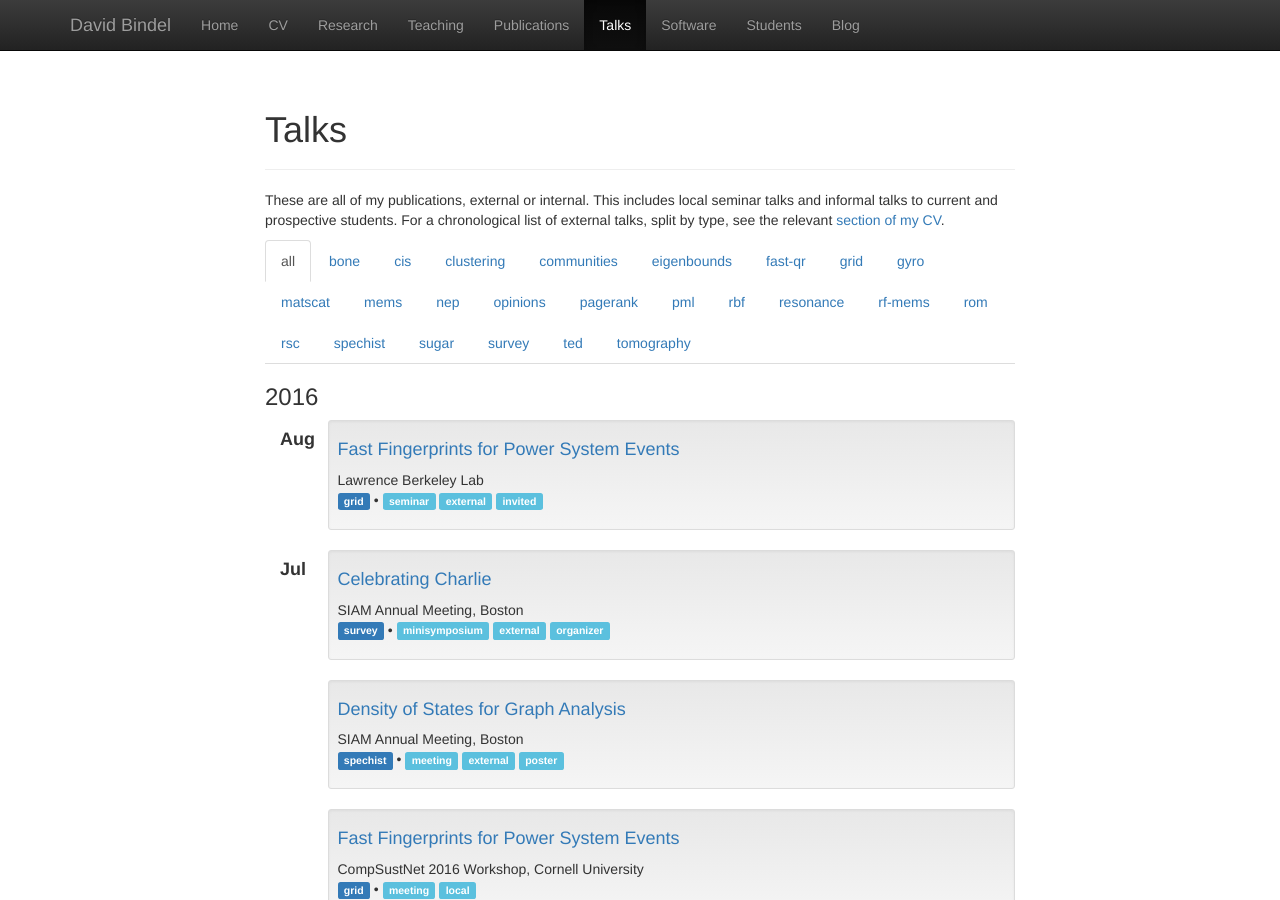
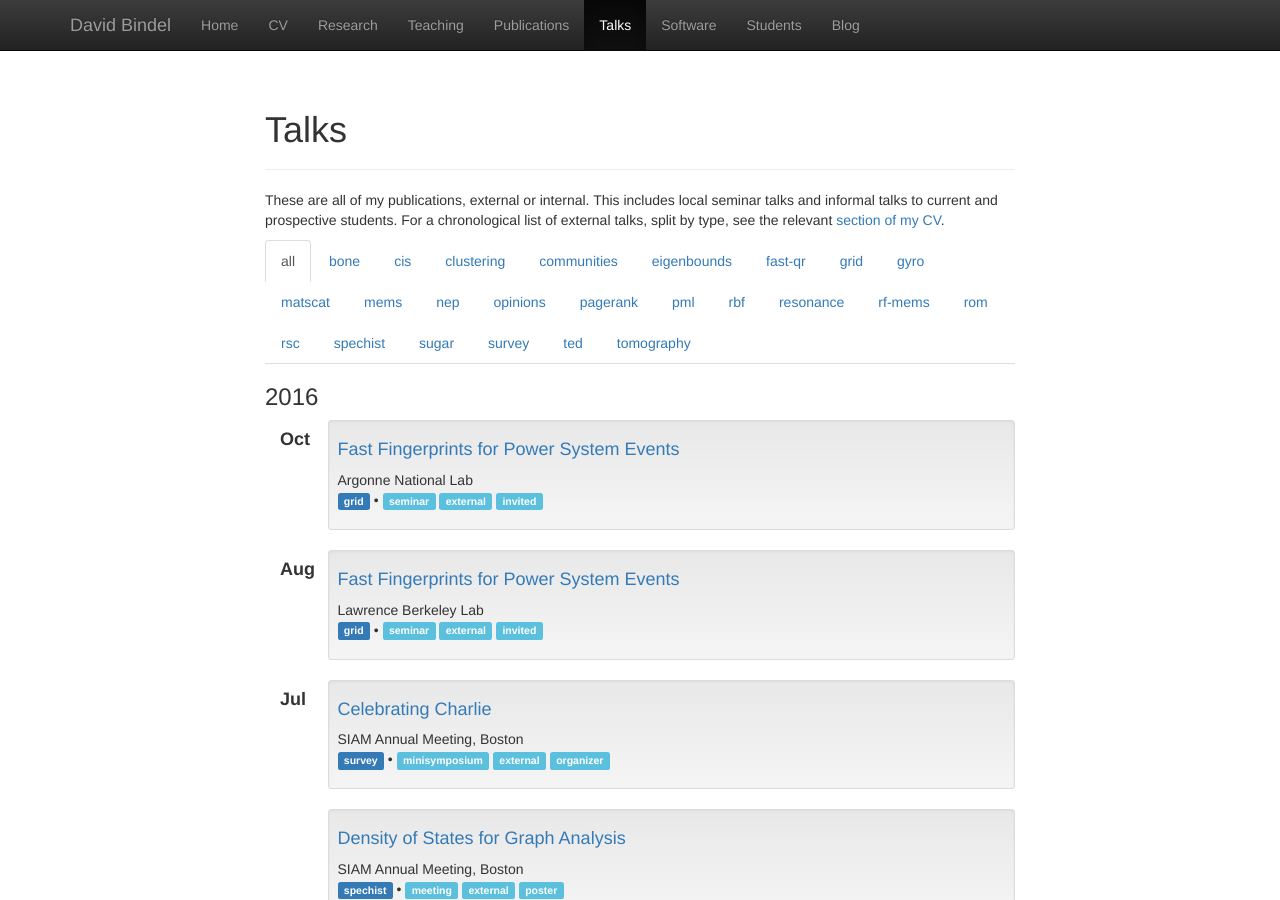
Before and after one commit to dbindel/cornell_web, a Jekyll site: the page built from talks.html, in a window 1280 px wide and 900 px high. Built offline with Jekyll 4.4.1, drawn with Linux system fonts in a browser that asks for light colours; nearby versions of some CDN libraries.

Commit message:
Updated presentations.

```diff
--- a/_data/present.yml
+++ b/_data/present.yml
@@ -936,3 +936,9 @@
   tags: [grid]
   where: Lawrence Berkeley Lab
   type: [seminar, external, invited]
+-
+  file: 2016-10-argonne/argonne-oct16.pdf
+  title: "Fast Fingerprints for Power System Events"
+  tags: [grid]
+  where: Argonne National Lab
+  type: [seminar, external, invited]
```
Also changed, not shown: 2 other files.
